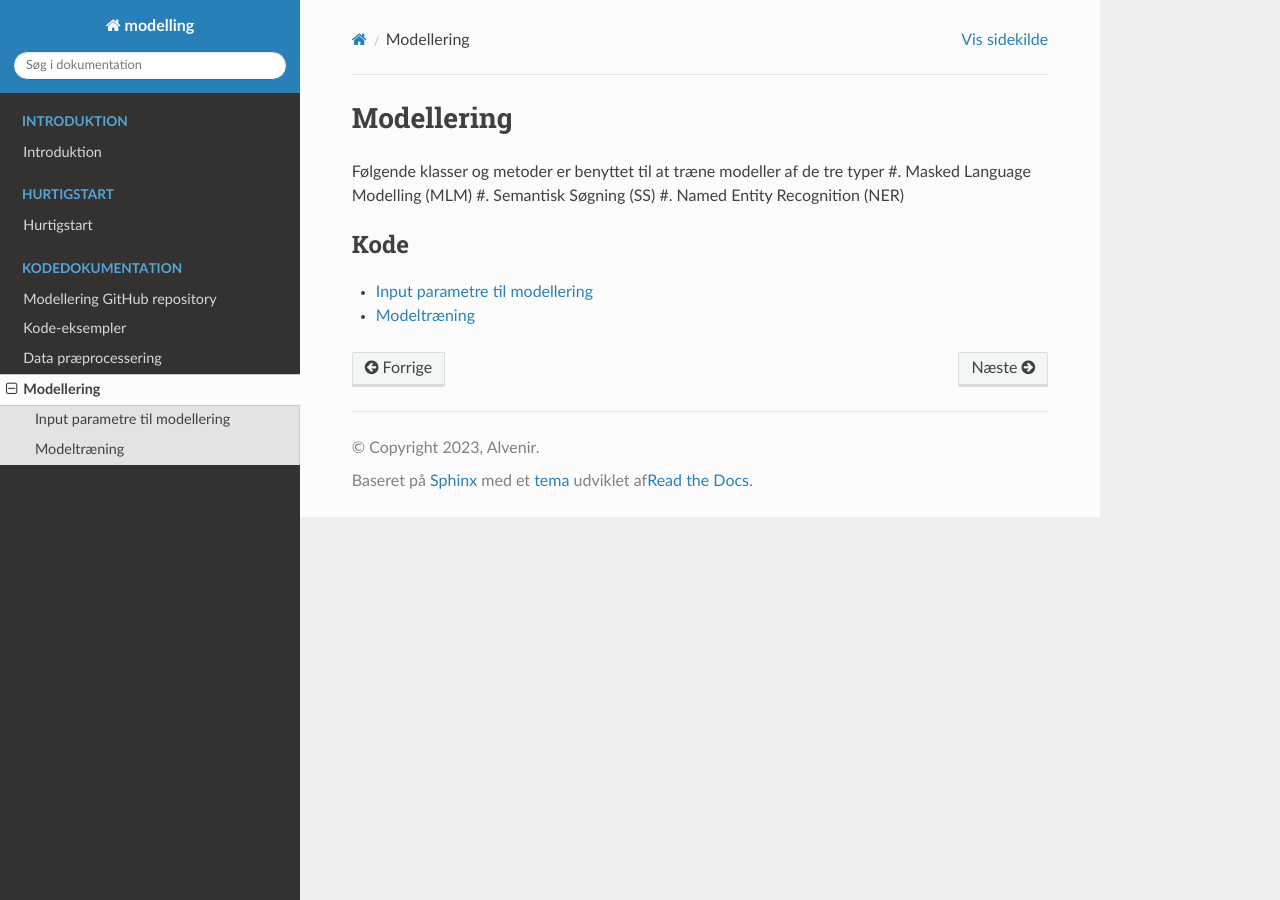
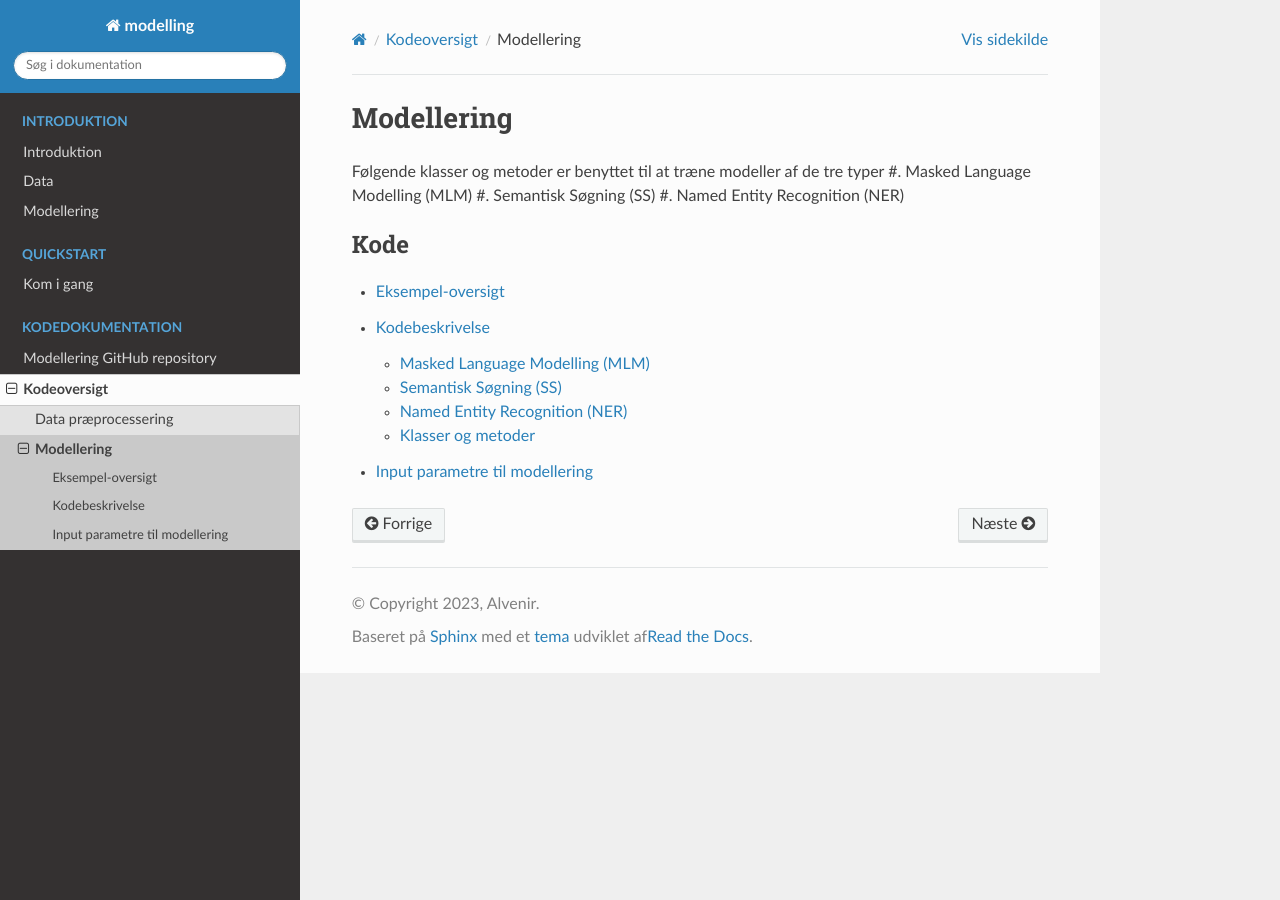
Before and after one commit to AI-Aktindsigt-Sonderborg/modelling, a Sphinx documentation site: the page built from docs/source/code_modelling.rst, in a window 1280 px wide. Built offline with Sphinx 7.4.7 and the Read the Docs theme 2.0.0, drawn with Linux system fonts in a browser that asks for light colours; pages that are not in the unit, such as notebooks, are missing from menus.

Commit message:
Change doc structure

```diff
--- /dev/null
+++ b/docs/source/code_mlm.rst
@@ -0,0 +1,21 @@
+Masked Language Modelling (MLM)
+===============================
+
+Eksempler
+---------
+Træning
+
+.. code-block::
+
+    eksempel på træning
+
+Inferens
+
+.. code-block::
+
+    eksempel på inferens
+
+Klasser og metoder
+------------------
+.. autoclass:: mlm.modelling_utils.mlm_modelling::MLMModelling
+	:members: evaluate
--- a/docs/source/code_modelling.rst
+++ b/docs/source/code_modelling.rst
@@ -1,7 +1,9 @@
 .. _code-modelling:
 
 Modellering
-============
+===========
+
+
 Følgende klasser og metoder er benyttet til at træne modeller af de tre typer
 #. Masked Language Modelling (MLM)
 #. Semantisk Søgning (SS)
--- a/docs/source/code_modelling_training.rst
+++ /dev/null
@@ -1,12 +0,0 @@
-.. _code-modelling-training:
-
-Modeltræning
-============
-Følgende klasser og metoder er benyttet til at træne modeller af de tre typer
-#. Masked Language Modelling (MLM)
-#. Semantisk Søgning (SS)
-#. Named Entity Recognition (NER)
-
-
-.. autoclass:: shared.modelling_utils.modelling::Modelling
-	:members: load_data
--- /dev/null
+++ b/docs/source/code_ner.rst
@@ -0,0 +1,21 @@
+Named Entity Recognition (NER)
+==============================
+
+Eksempler
+---------
+Træning
+
+.. code-block::
+
+    eksempel på træning
+
+Inferens
+
+.. code-block::
+
+    eksempel på inferens
+
+Klasser og metoder
+------------------
+.. autoclass:: ner.modelling_utils.ner_modelling::NERModelling
+	:members: evaluate
--- /dev/null
+++ b/docs/source/code_overview.rst
@@ -0,0 +1,10 @@
+Kodeoversigt
+============
+Koden er opdelt i to overordnede komponenter - Data-præprocessering og Modellering. Kode-eksempler og beskrivelse af de forskellige klasser og metoder for hver af disse:
+
+.. toctree::
+	:maxdepth: 2
+	:caption: Komponenter
+
+	code_data_prep
+	code_modelling
--- /dev/null
+++ b/docs/source/code_sc.rst
@@ -0,0 +1,21 @@
+Semantisk Søgning (SS)
+==============================
+
+Eksempler
+---------
+Træning
+
+.. code-block::
+
+    eksempel på træning
+
+Inferens
+
+.. code-block::
+
+    eksempel på inferens
+
+Klasser og metoder
+------------------
+.. autoclass:: sc.modelling_utils.sequence_classification::SequenceClassification
+	:members: evaluate
--- a/docs/source/data.rst
+++ b/docs/source/data.rst
@@ -1,3 +1,3 @@
-====
 Data
 ====
+dib dab dub
--- a/docs/source/modellering.rst
+++ /dev/null
@@ -1,2 +0,0 @@
-Modellering
-===========
--- /dev/null
+++ b/docs/source/modelling.rst
@@ -0,0 +1,4 @@
+Modellering
+===========
+
+dib dab dub
```
Also changed, not shown: other parts of docs/source/code_modelling.rst (+2 -1 lines), docs/source/auto_examples/index.rst (deleted, +0 -77 lines), docs/source/code_data_prep.rst (+8 -0 lines), docs/source/code_examples_overview.rst (added, +17 -0 lines), docs/source/code_modelling_super.rst (added, +19 -0 lines), docs/source/index.rst (+4 -5 lines), docs/source/installation.rst (+19 -2 lines), 3 other files.
